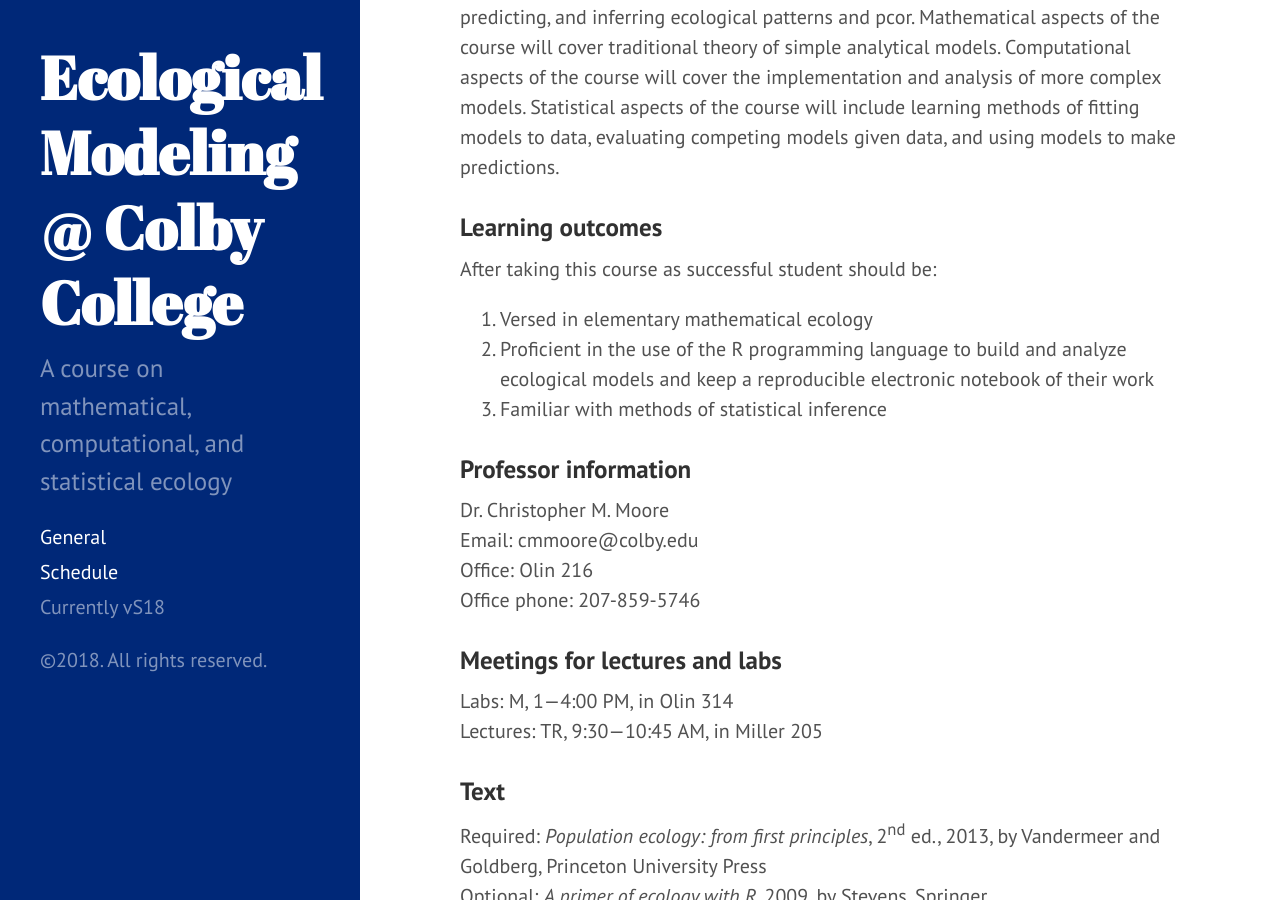
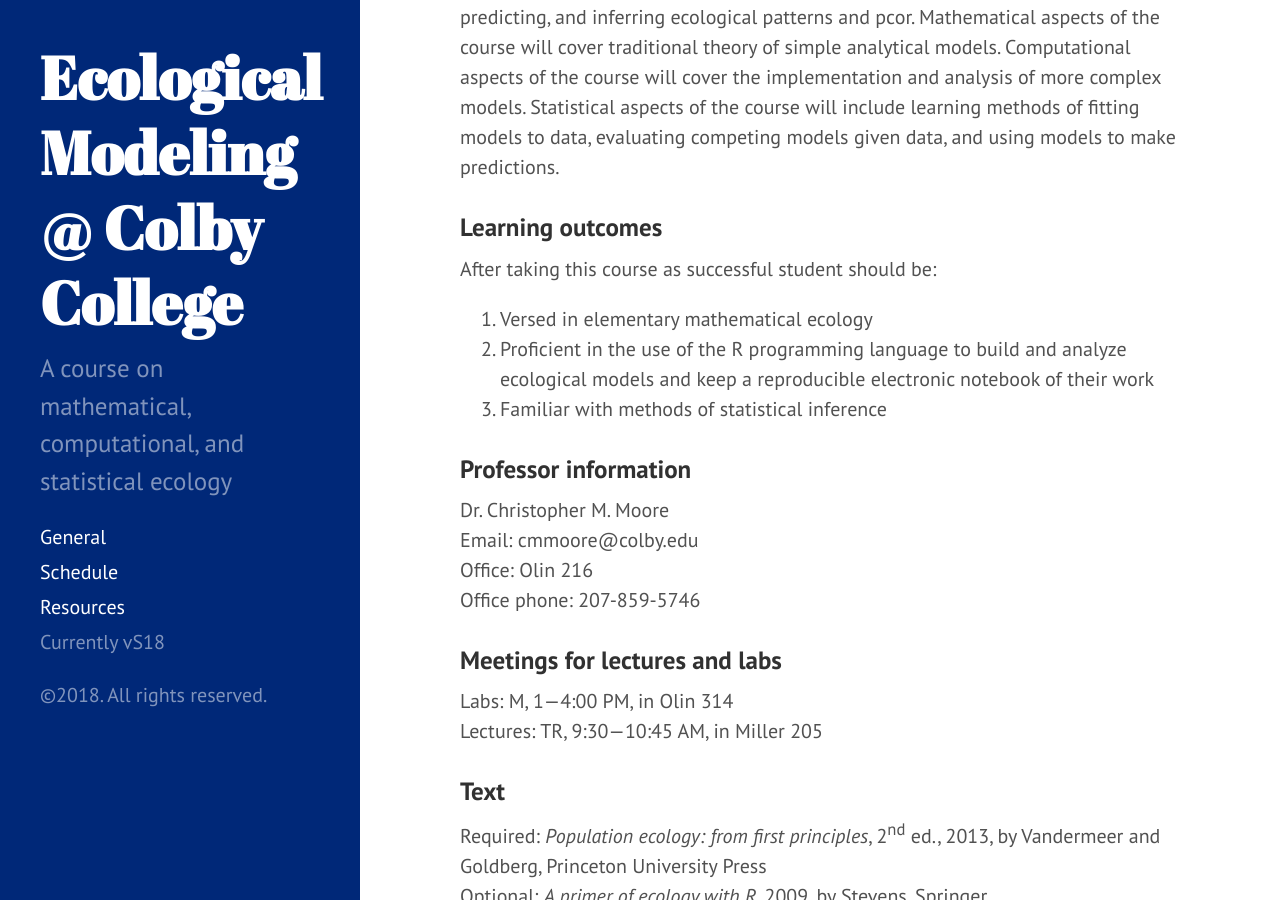
Before and after one commit to ColbyEcology/BI382_2018_Spring, a Jekyll site: the page built from index.md, in a window 1280 px wide and 900 px high, scrolled down 339 px. Built offline with Jekyll 4.4.1, drawn with Linux system fonts in a browser that asks for light colours.

Commit message:
resourse on sidebar

```diff
--- a/_includes/sidebar.html
+++ b/_includes/sidebar.html
@@ -12,6 +12,7 @@
     <nav class="sidebar-nav">
       <a class="sidebar-nav-item{% if page.url == site.baseurl %} active{% endif %}" href="{{ site.baseurl }}">General</a>
       <a class="sidebar-nav-item" href="https://colbyecology.github.io/Schedule">Schedule</a>
+      <a class="sidebar-nav-item" href="https://colbyecology.github.io/Resources">Resources</a>
 
       {% comment %}
         The code below dynamically generates a sidebar nav of pages with
```
